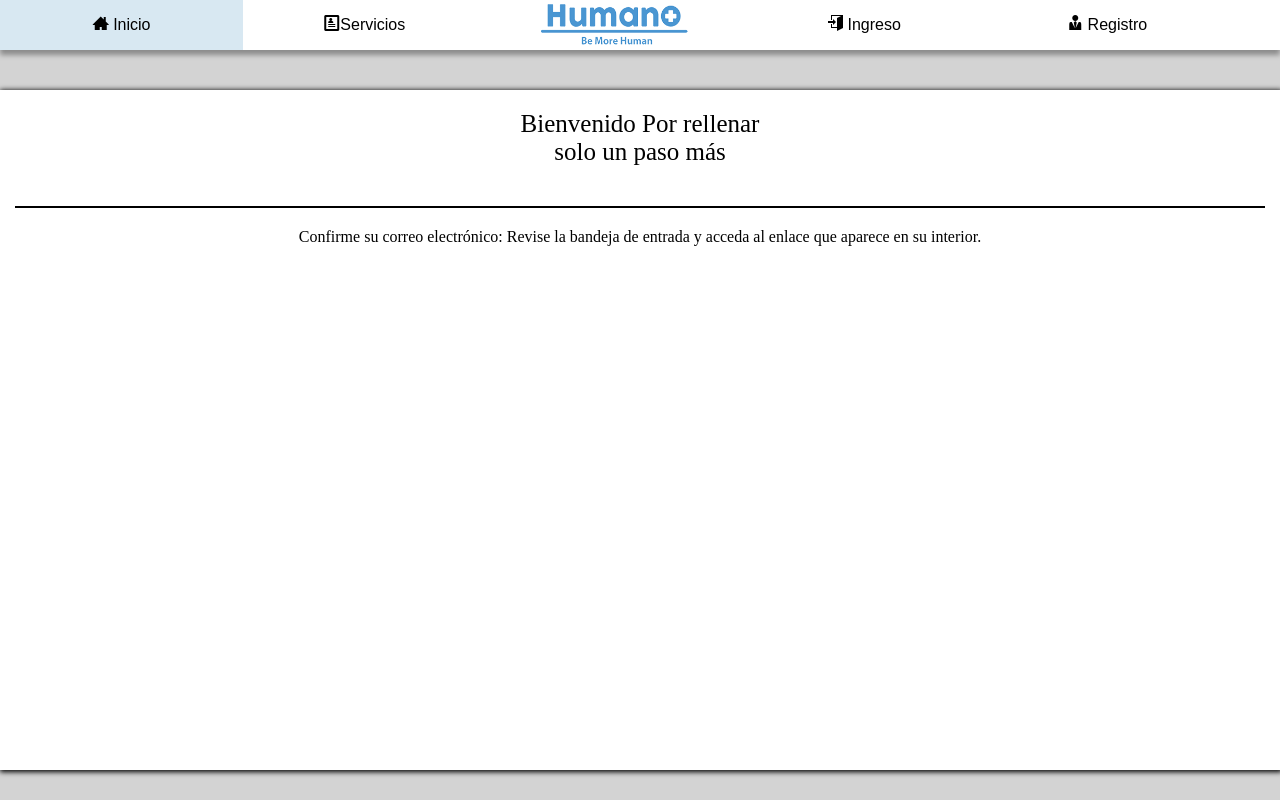
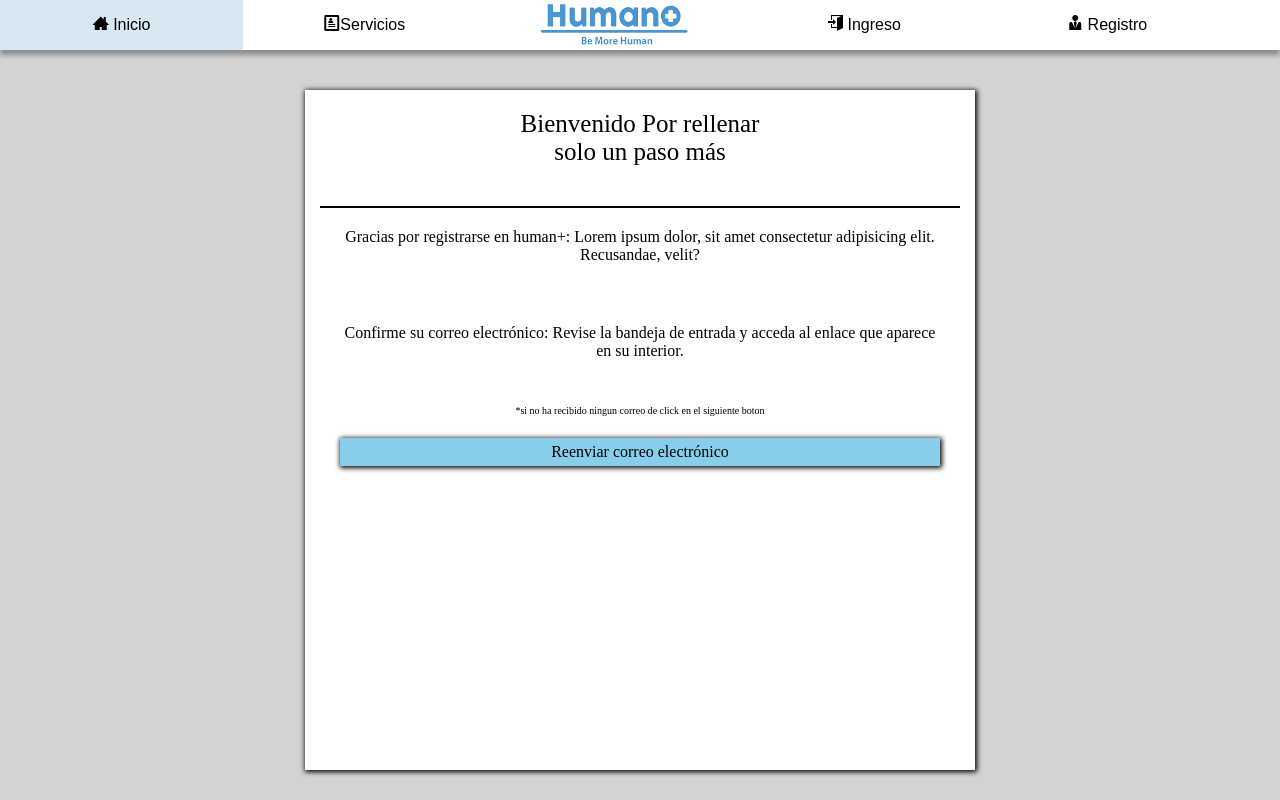
Before and after one commit to spartan102g/humanplus-test, a Nuxt app: page /confirmar in a window 1280 px wide. Built offline with nearby package versions, Linux system fonts and the light colour scheme.

Commit message:
Añadido boton de reenvio

```diff
--- a/pages/confirmar.vue
+++ b/pages/confirmar.vue
@@ -5,7 +5,16 @@
                 Bienvenido  {{nombre}}<br> solo un paso más
             </div>
             <div class="tarjeta-texto">
+                Gracias por registrarse en human+: Lorem ipsum dolor, sit amet consectetur adipisicing elit. Recusandae, velit?
+            </div>
+            <div class="tarjeta-texto">
                 Confirme su correo electrónico: Revise la bandeja de entrada y acceda al enlace que aparece en su interior.
+            </div>
+            <span class="texto-rojo letra-chica">
+                *si no ha recibido ningun correo de click en el siguiente boton
+            </span>
+            <div  class="tarjeta-boton">
+                Reenviar correo electrónico
             </div>
         </div>
     </div>
@@ -51,10 +60,31 @@ export default {
 }
 .tarjeta-titulo{
     font-size: 25px;
+    padding-bottom: 40px;
     border-bottom: 2px solid black;
-    padding-bottom: 40px;
 }
 .tarjeta-texto{
     padding: 20px 20px;
+    margin-bottom: 20px;
+}
+.tarjeta-boton{
+    padding: 5px 10px ;
+    margin: 20px;
+    background: skyblue;
+    box-shadow:1px 1px 5px 1px black ;
+}
+.letra-chica{
+    font-size: 10px;
+}
+@media (min-width: 600px) {
+    .tarjeta{
+        width: 80%;
+    }
+}
+@media (min-width: 900px) {
+    .tarjeta{
+        width: 50%;
+    }
+
 }
 </style>
```
